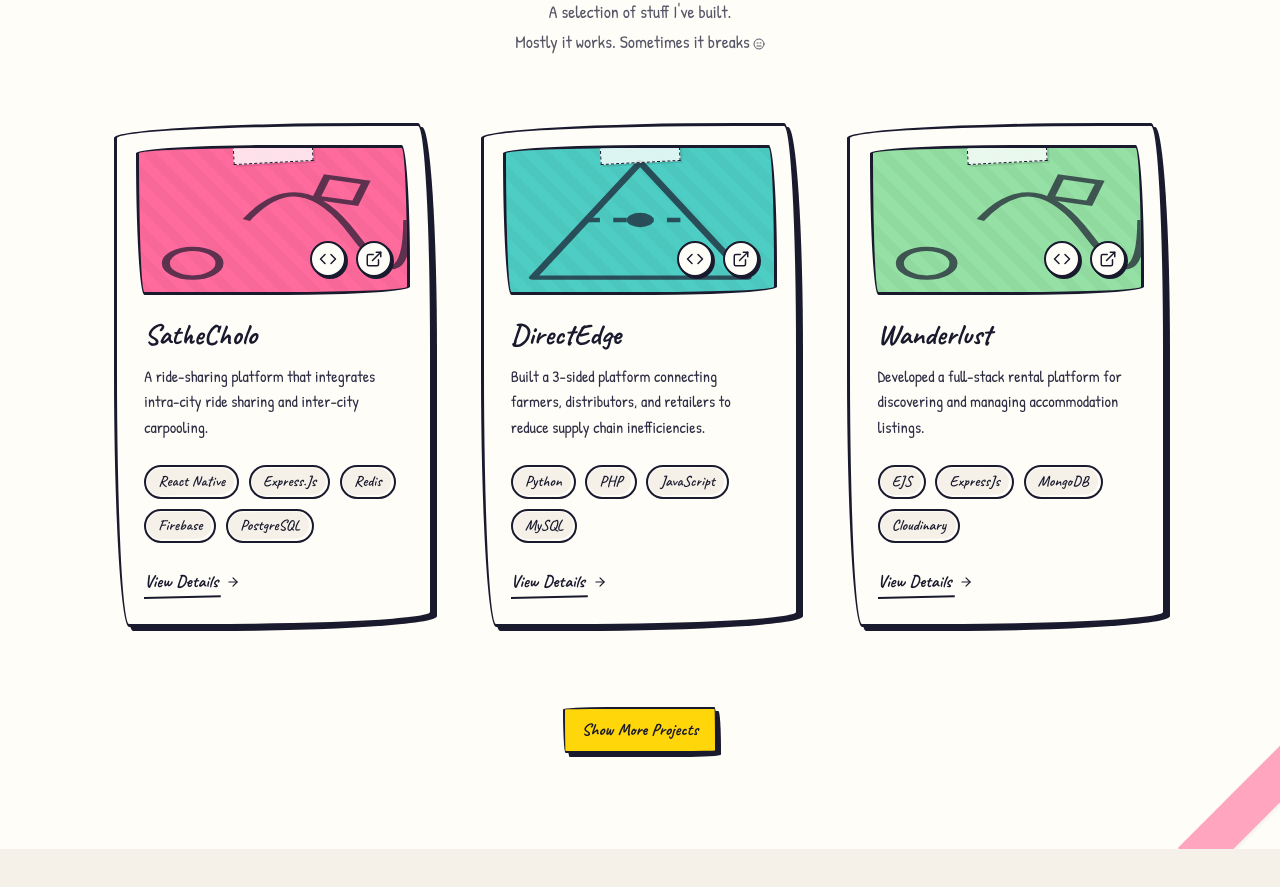
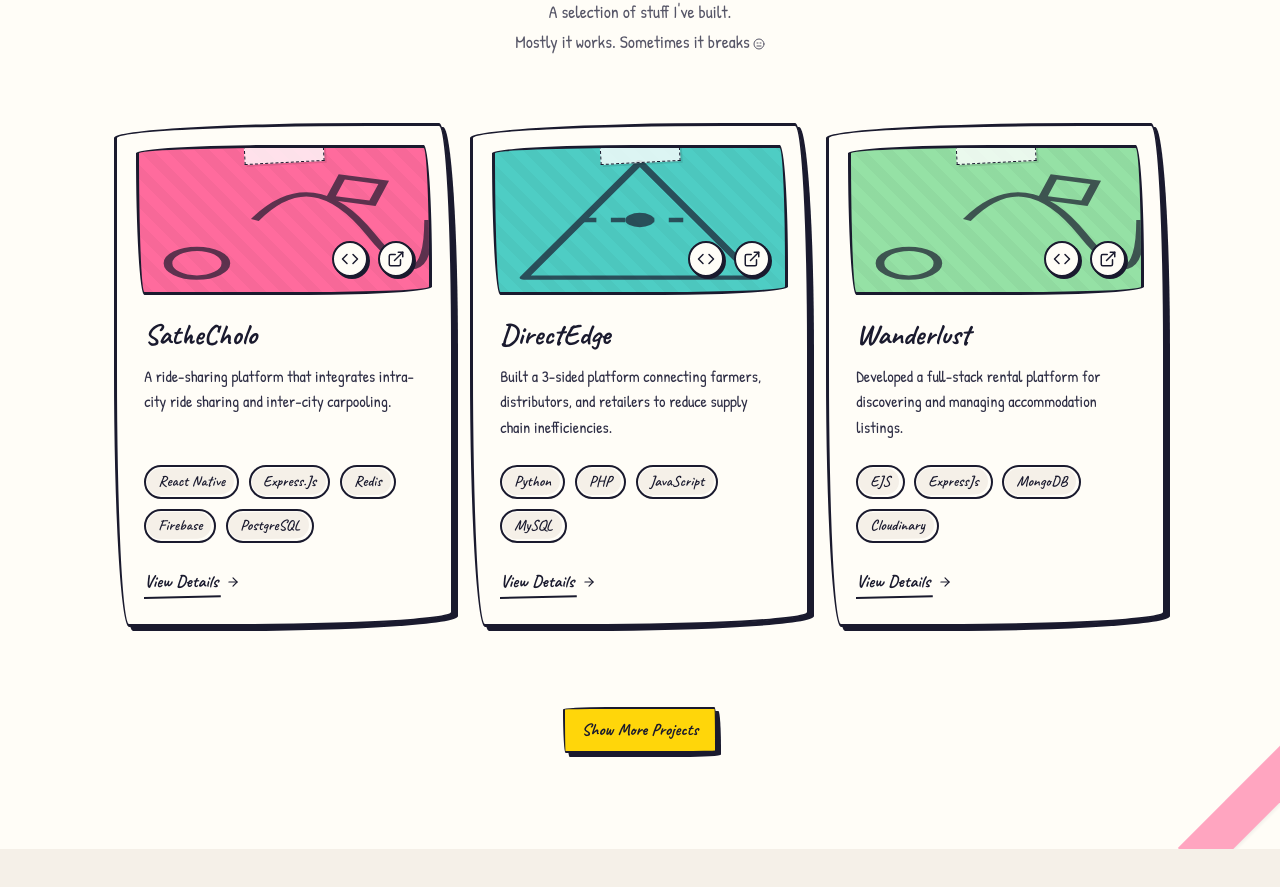
Before and after one commit to Maahhbuub/Mahbub-Doodle, a React (Vite) app: page / in a window 1280 px wide. Shown: the part 3420-4307 px from the top of the page. Built offline with nearby package versions, Linux system fonts and the light colour scheme.

Commit message:
feat(project): increase card size

```diff
--- a/src/components/Projects/Projects.module.css
+++ b/src/components/Projects/Projects.module.css
@@ -40,8 +40,8 @@
 
 .grid {
   display: grid;
-  grid-template-columns: repeat(auto-fill, minmax(280px, 1fr));
-  gap: 3rem;
+  grid-template-columns: repeat(auto-fill, minmax(300px, 1fr));
+  gap: 1rem;
   /* Increased gap to accommodate rotation and shadows */
 }
 
```
Also changed, not shown: public/projects/DirectEdge.png (added), 1 other file (tests, documents, lock files or other folders).
